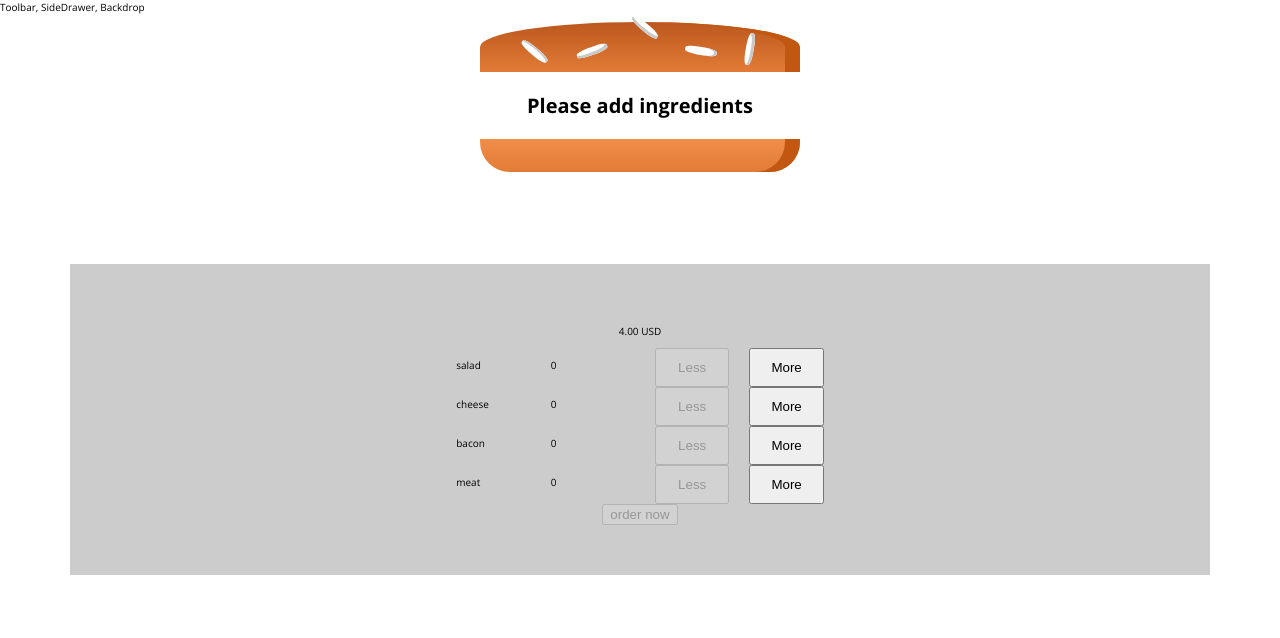
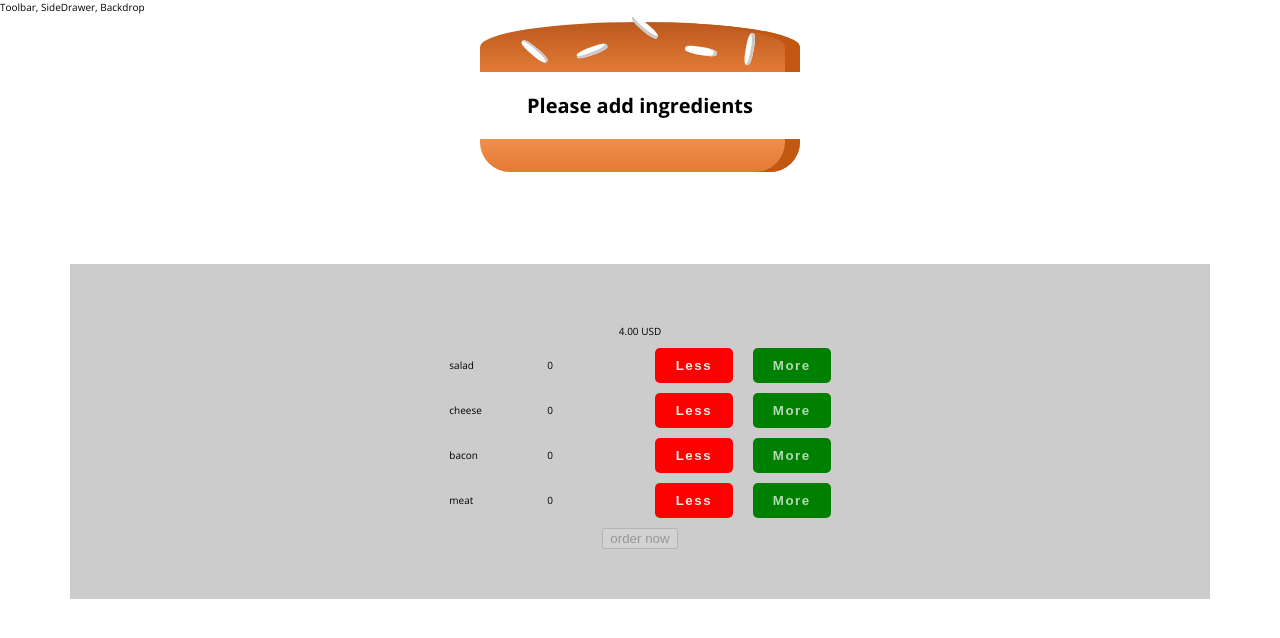
Before and after one commit to pldvd/burger-builder, a React (Create React App) app: page / in a window 1280 px wide. Shown: the top 638 px of the page. Built offline with nearby package versions, Linux system fonts and the light colour scheme.

Commit message:
start building out button styles

```diff
--- a/src/components/BurgerControls/BurgerControl/BurgerControl.js
+++ b/src/components/BurgerControls/BurgerControl/BurgerControl.js
@@ -7,8 +7,8 @@ const BurgerControl = (props) => {
     <div className={styles.BurgerControl}>
       <p>{props.name}</p>
       <p>{props.amount}</p>
-      <button className={styles.btn} onClick={() => props.changeAmount('less', props.name)} disabled={props.amount > 0 ? false : true}>Less</button>
-      <button className={styles.btn} onClick={() =>  props.changeAmount('more', props.name)}>More</button>
+      <button className={styles['btn--less']} onClick={() => props.changeAmount('less', props.name)} disabled={props.amount > 0 ? false : true}>Less</button>
+      <button className={styles['btn--more']} onClick={() =>  props.changeAmount('more', props.name)}>More</button>
     </div>
   );
 }
--- a/src/components/BurgerControls/BurgerControl/BurgerControl.module.css
+++ b/src/components/BurgerControls/BurgerControl/BurgerControl.module.css
@@ -2,9 +2,40 @@
   display: grid;
   grid-template-columns: repeat(4, 1fr);
   grid-gap: 1rem;
+  margin-bottom: 1rem;
 }
 
-.btn {
+
+.btn--more {
   padding: 1rem 2rem;
   margin-left: 1rem;
+  font-weight: 700;
+  letter-spacing: 1.5px;
+  cursor: pointer;
+  border: none;
+  border-radius: .5rem;
+  color: rgba(255, 255, 255, .7);
+  background-color: green;
+  transition: all .3s;
 }
+
+.btn--less {
+  padding: 1rem 2rem;
+  margin-left: 1rem;
+  font-weight: 700;
+  letter-spacing: 1.5px;
+  cursor: pointer;
+  border: none;
+  border-radius: .5rem;
+  color: rgba(255, 255, 255, .9);
+  background-color: red;
+  transition: all .3s;
+}
+
+.btn--less:hover {
+  transform: skewY(-5deg) scale(1.2);
+}
+
+.btn--more:hover {
+  transform: skewY(-5deg) scale(1.2);
+}
```
